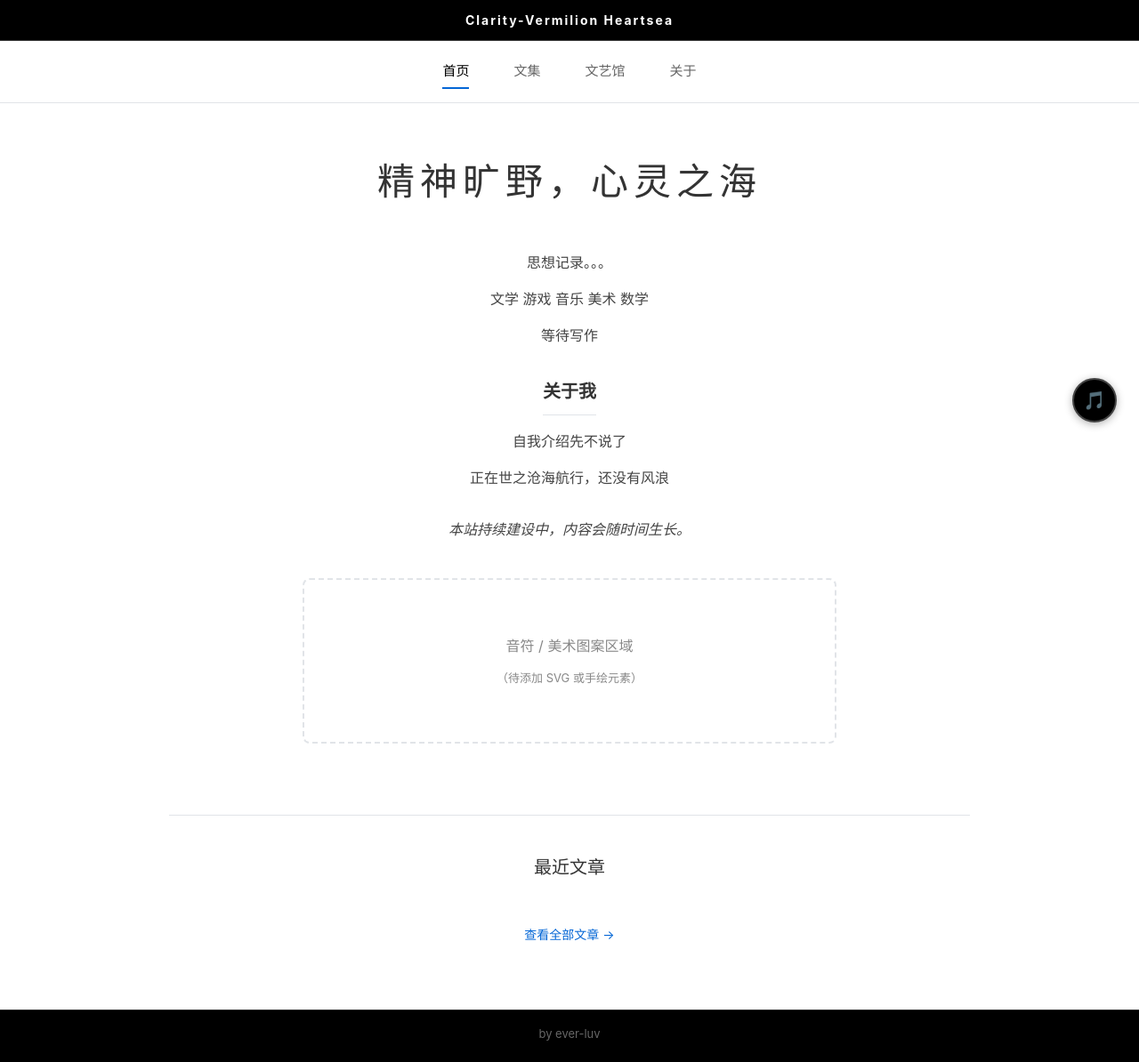
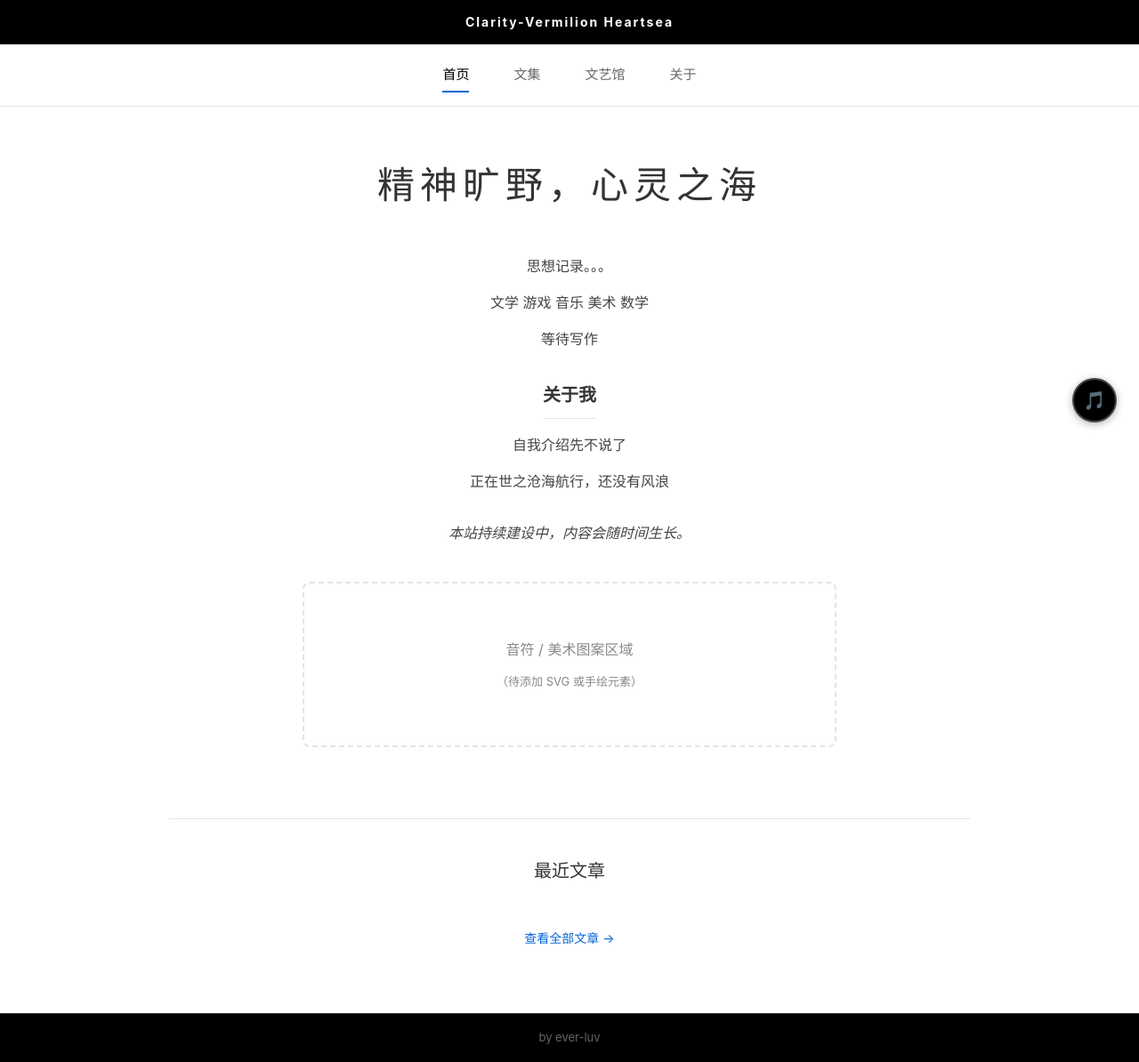
Before and after one commit to ever-luv/ever-luv.github.io, a Jekyll site: the page built from index.html, in a window 1280 px wide. Shown: the whole page at 89% size. Built offline with Jekyll 4.4.1, drawn with Linux system fonts in a browser that asks for light colours; the list of posts is cut into pages by our own code.

Commit message:
Increase padding in top-header style

```diff
--- a/assets/css/styles.css
+++ b/assets/css/styles.css
@@ -33,7 +33,7 @@ a:hover { color: #0256cc; }
     background-color: #000;
     color: #fff;
     border-bottom: 1px solid #333;
-    padding: 8px 0;
+    padding: 10px 0;
     text-align: center;
 }
 
```
